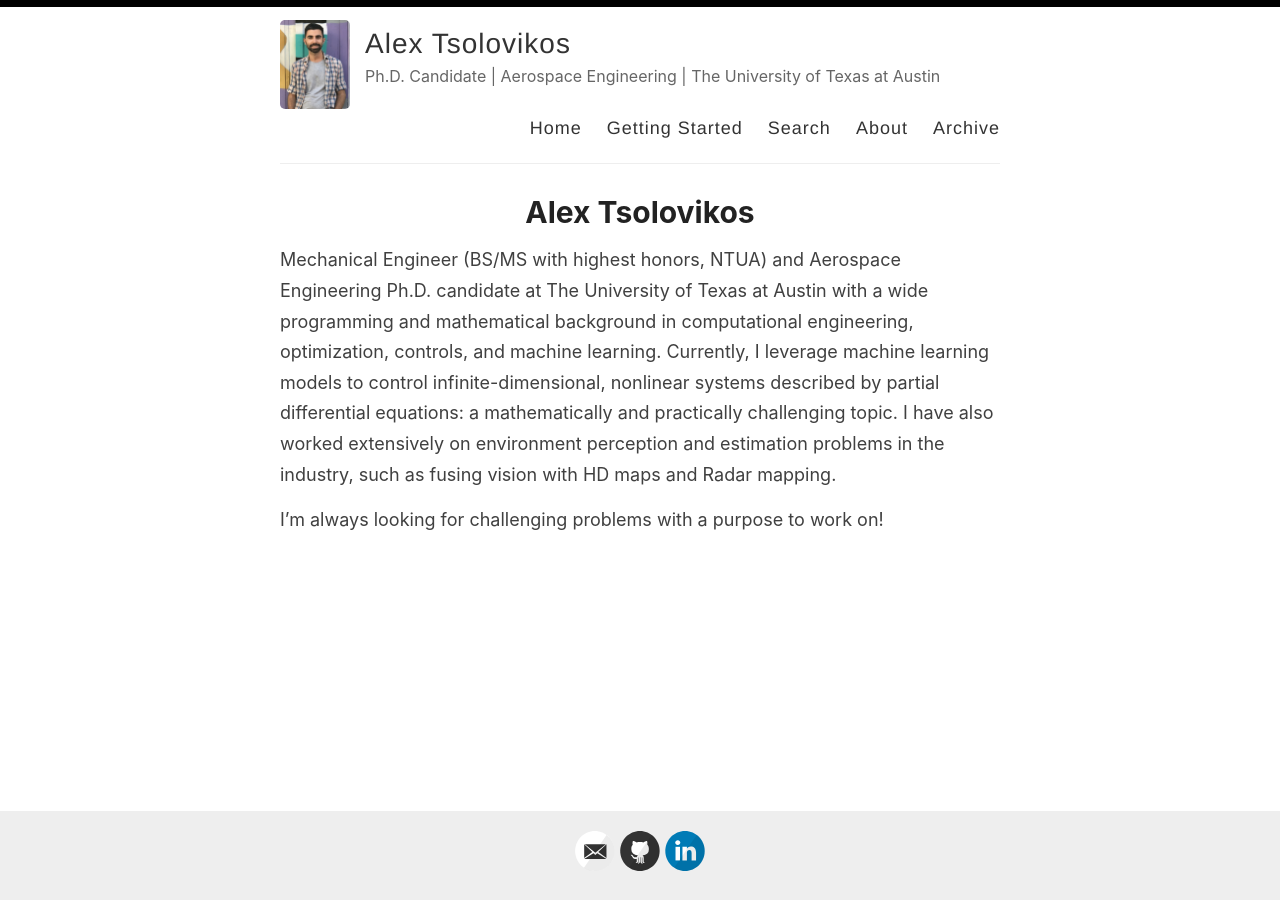
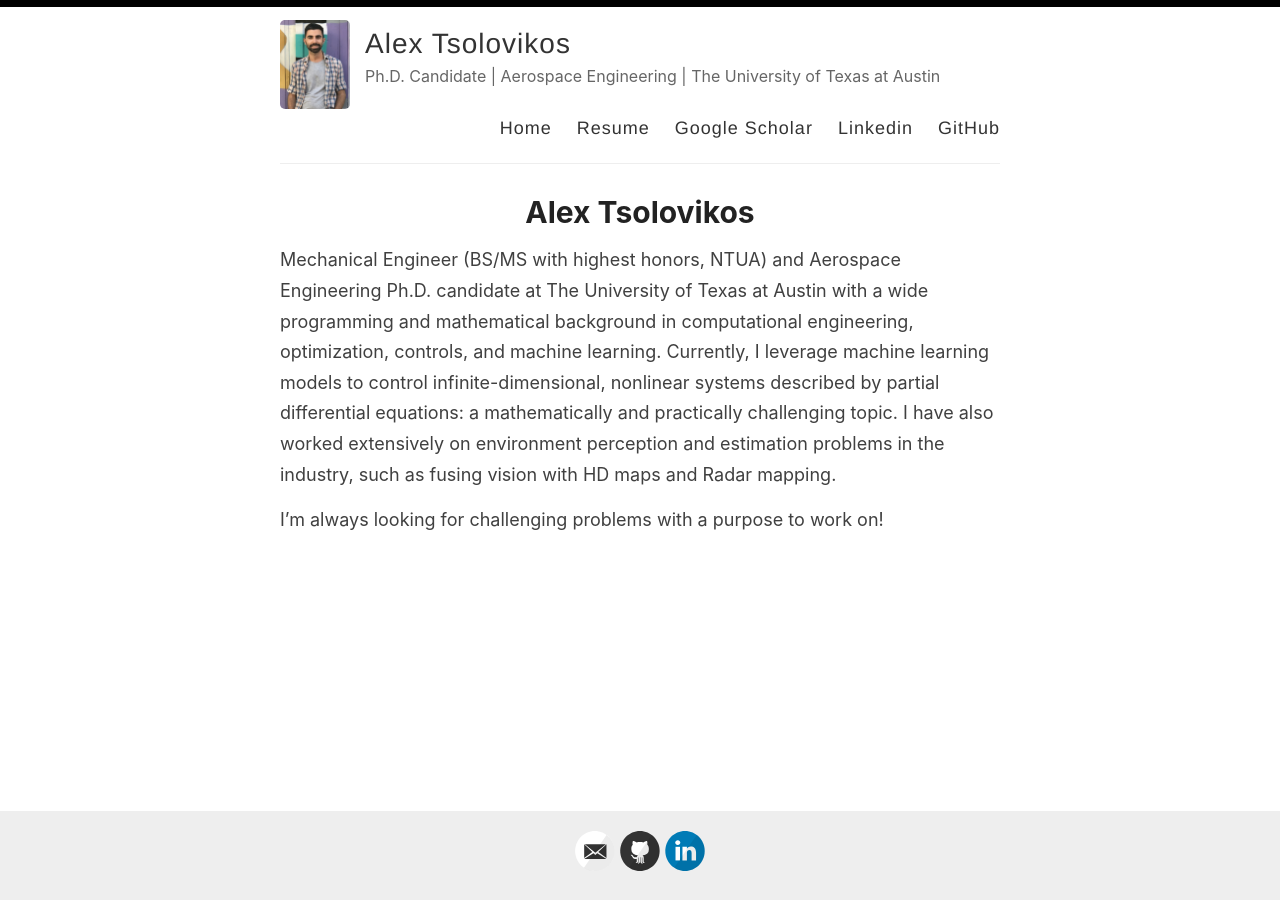
Before and after one commit to alextsolovikos/alextsolovikos.github.io, a Jekyll site: the page built from index.md, in a window 1280 px wide. Built offline with Jekyll 4.4.1, drawn with Linux system fonts in a browser that asks for light colours.

Commit message:
default.html

```diff
--- a/_layouts/default.html
+++ b/_layouts/default.html
@@ -29,10 +29,10 @@
 
             <nav>
               <a href="{{ site.baseurl }}/">Home</a>
-              <a href="{{ site.baseurl }}/getting-started">Getting Started</a>
-              <a href="{{ site.baseurl }}/search">Search</a>
-              <a href="{{ site.baseurl }}/about">About</a>
-              <a href="{{ site.baseurl }}/archive">Archive</a>
+              <a href="{{ site.baseurl }}/Resume">Resume</a>
+              <a href="https://scholar.google.com/citations?user=r7HwoxEAAAAJ">Google Scholar</a>
+              <a href="https://www.linkedin.com/in/alextsolovikos">Linkedin</a>
+              <a href="https://github.com/alextsolovikos">GitHub</a>
             </nav>
           </header>
         </div>
```
